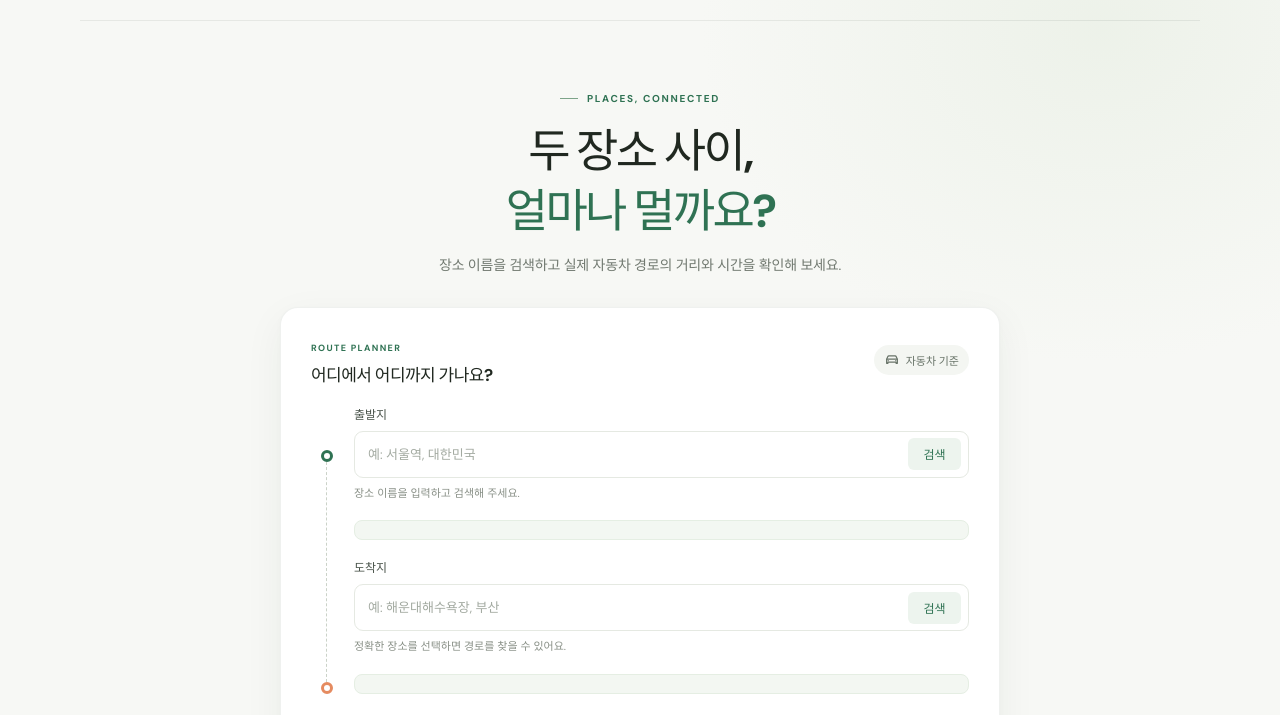
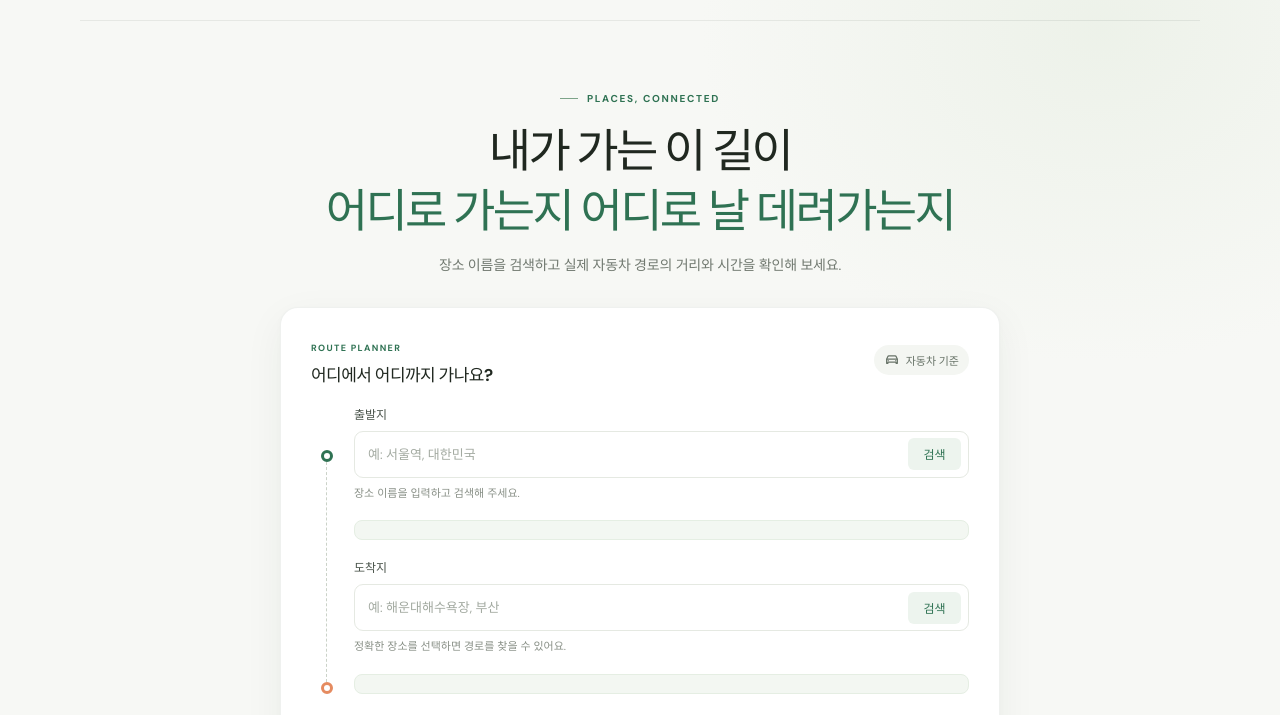
Before and after one commit to myonggu/apimap, a plain HTML site: page index.html in a window 1280 px wide. Shown: the part 61-776 px from the top of the page. Drawn offline with Linux system fonts and the light colour scheme.

Commit message:
Update homepage headline
Co-authored-by: Copilot App <223556219+Copilot@users.noreply.github.com>

```diff
--- a/index.html
+++ b/index.html
@@ -29,7 +29,7 @@
     <main>
       <section class="intro" aria-labelledby="page-title">
         <p class="eyebrow"><span class="eyebrow-line"></span> PLACES, CONNECTED</p>
-        <h1 id="page-title">두 장소 사이,<br><span>얼마나 멀까요?</span></h1>
+        <h1 id="page-title">내가 가는 이 길이<br><span>어디로 가는지 어디로 날 데려가는지</span></h1>
         <p class="intro-copy">장소 이름을 검색하고 실제 자동차 경로의 거리와 시간을 확인해 보세요.</p>
       </section>
 
```
